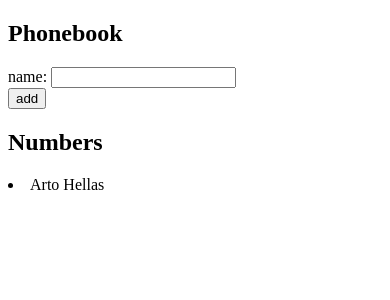
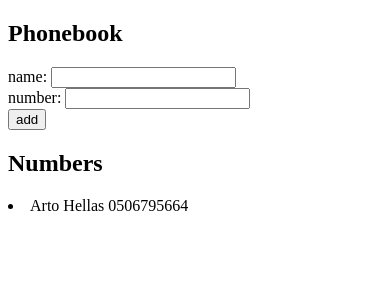
Before and after one commit to justice1k/fullstackopen, a React (Vite) app in the folder part2/phonebook/: page / in a window 390 px wide. Shown: the top 300 px of the page. Built offline with nearby package versions, Linux system fonts and the light colour scheme.

Commit message:
phonebook step3

```diff
--- a/part2/phonebook/src/App.jsx
+++ b/part2/phonebook/src/App.jsx
@@ -2,32 +2,42 @@ import { useState } from 'react'
 
 const App = () => {
   const [persons, setPersons] = useState([
-    { name: 'Arto Hellas' }
+    { name: 'Arto Hellas',
+      number: '0506795664'
+     }
   ])
   const [newName, setNewName] = useState('')
+  const [newNumber, setNewNumber] = useState('')
 
   const handleNameChange = (event) => {
     console.log(event.target.value)
     setNewName(event.target.value)
   }
+  const handleNumberChange = (event) =>{
+    console.log(event.target.value)
+    setNewNumber(event.target.value)
+  }
 
   const addContact = (event) => {
     event.preventDefault()
 
-    const ifExists = persons.find(person => person.name === newName)
+    const ifExists = persons.find(person => person.name === newName && person.number === newNumber)
 
     if(ifExists != undefined){
       alert(`${newName} is already added to phonebook`)
       setNewName("")
-    } else if(newName === ""){
-      alert("Please enter a name to add to phonebook")
+      setNewNumber("")
+    } else if(newName === "" || newNumber === ""){
+      alert("Please enter a name and number to add to phonebook")
     }else{
       const newContact = {
-        name: newName
+        name: newName,
+        number: newNumber
       }
       setPersons(persons.concat(newContact))
       setNewName("")
-      console.log("note submitted")
+      setNewNumber("")
+      console.log("contact added")
     }
   }
 
@@ -41,11 +51,17 @@ const App = () => {
           onChange={handleNameChange} />
         </div>
         <div>
+          number: <input type="number"
+          value={newNumber}
+          onChange={handleNumberChange} required />
+        </div>
+        <div>
           <button type="submit">add</button>
         </div>
+
       </form>
       <h2>Numbers</h2>
-      {persons.map((person,i) => <li key={i}>{person.name}</li>)}
+      {persons.map((person,i) => <li key={i}>{person.name} {person.number}</li>)}
     </div>
   )
 }
```
